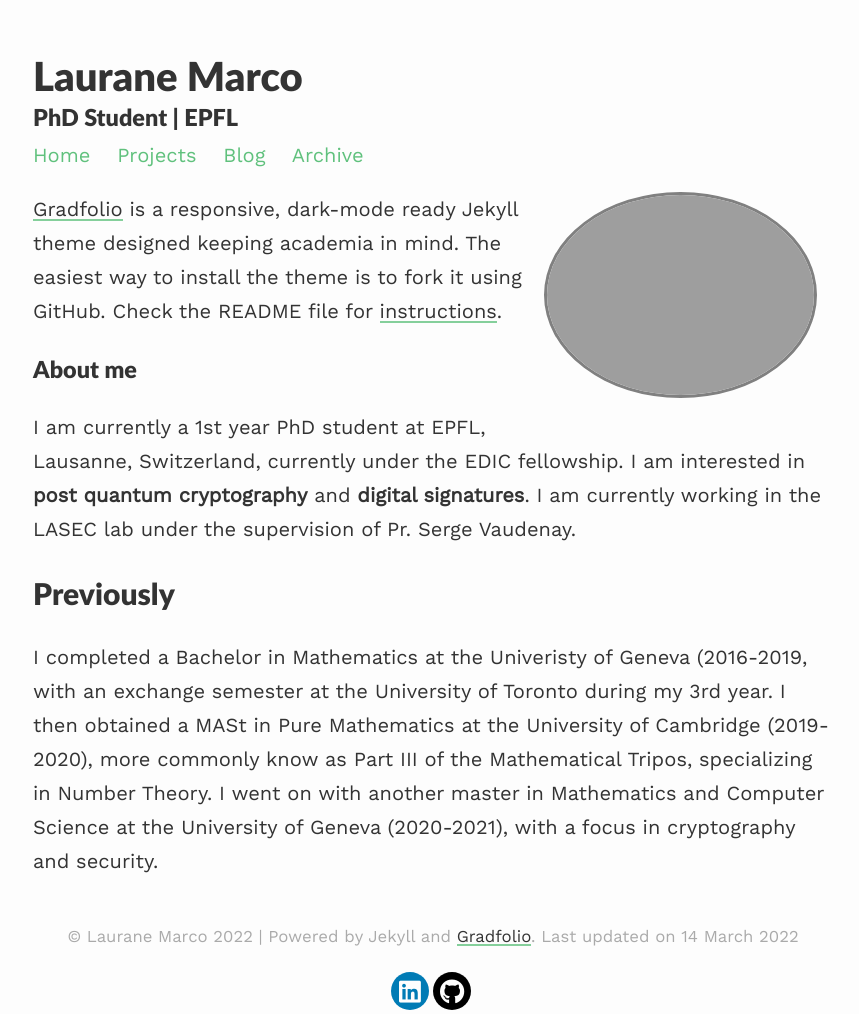
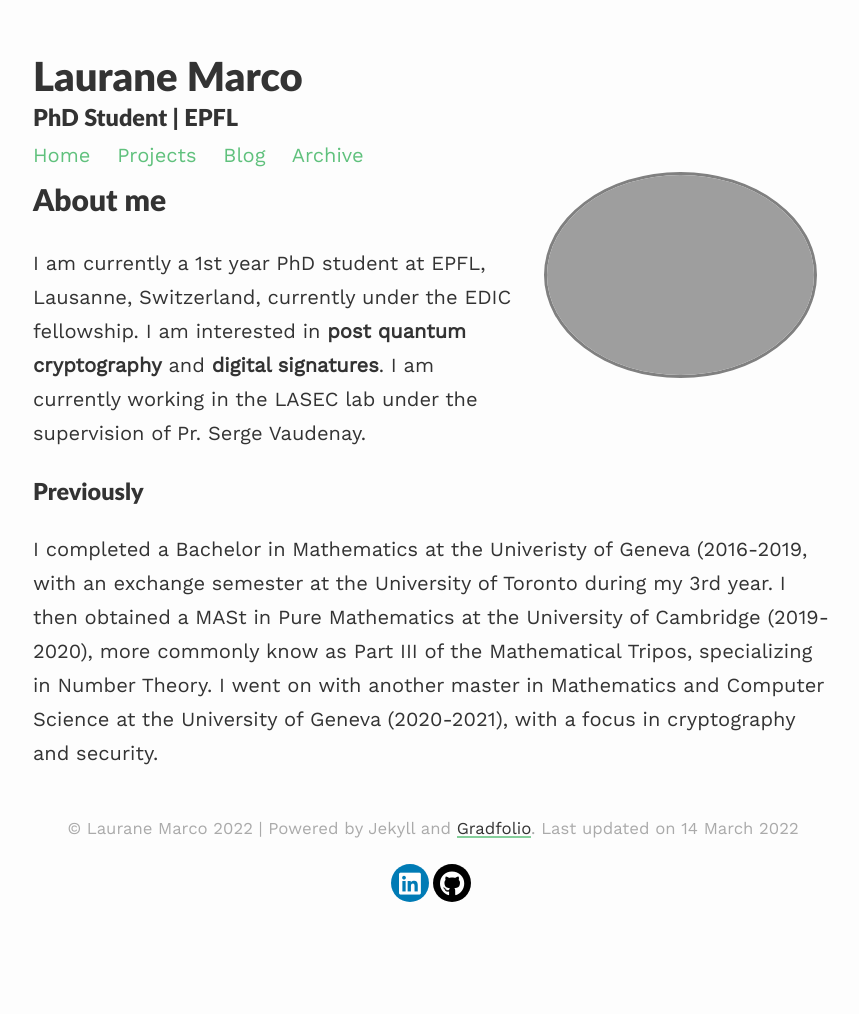
Before and after one commit to lauranemarco/lauranemarco.github.io, a Jekyll site: the page built from index.md, in a window 1280 px wide. Shown: the whole page, without its empty margins (207-1066 px from the left). Built offline with Jekyll 4.4.1, drawn with Linux system fonts in a browser that asks for light colours; nearby versions of some CDN libraries; our own code applies the rules of GitHub Pages for plain Markdown files; after the commit the page ends 980 px from its top, so only the background shows below that.

Commit message:
Update index.md

```diff
--- a/index.md
+++ b/index.md
@@ -7,14 +7,12 @@ profile:
 published: true
 ---
 
-[Gradfolio](https://github.com/jitinnair1/gradfolio){:target="_blank"} is a responsive, dark-mode ready Jekyll theme designed keeping academia in mind. The easiest way to install the theme is to fork it using GitHub. Check the README file for [instructions](https://github.com/jitinnair1/gradfolio#installation){:target="_blank"}.
-
-### About me
+## About me
 I am currently a 1st year PhD student at EPFL, Lausanne, Switzerland, currently under the EDIC fellowship.
 I am interested in **post quantum cryptography** and **digital signatures**.
 I am currently working in the LASEC lab under the supervision of Pr. Serge Vaudenay.
 
-## Previously
+### Previously
 
 I completed a Bachelor in Mathematics at the Univeristy of Geneva (2016-2019, with an exchange semester at the University of Toronto during my 3rd year.
 I then obtained a MASt in Pure Mathematics at the University of Cambridge (2019-2020), more commonly know as Part III of the Mathematical Tripos, specializing in Number Theory.
```
